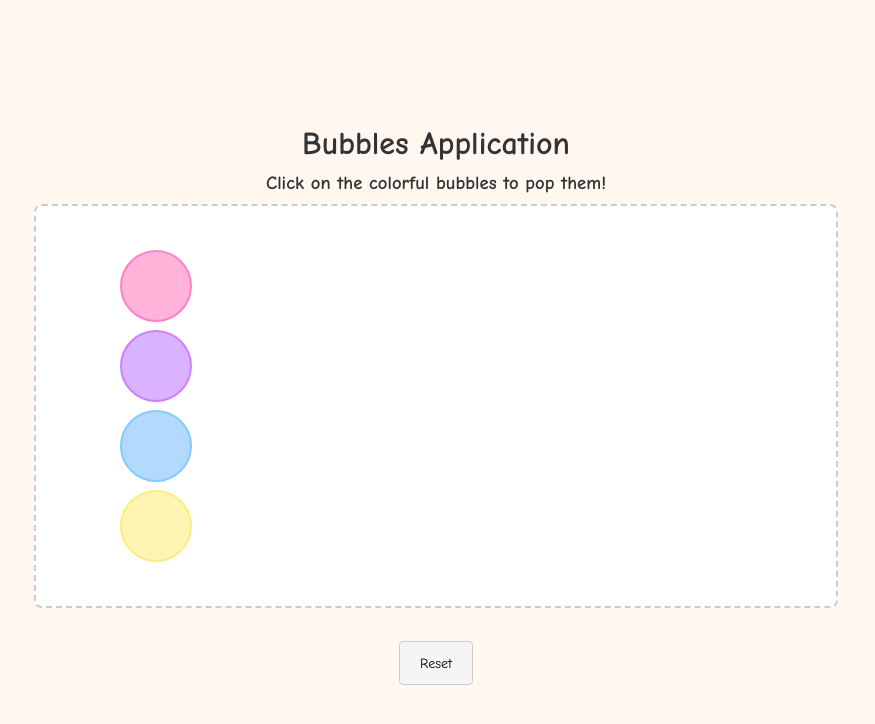
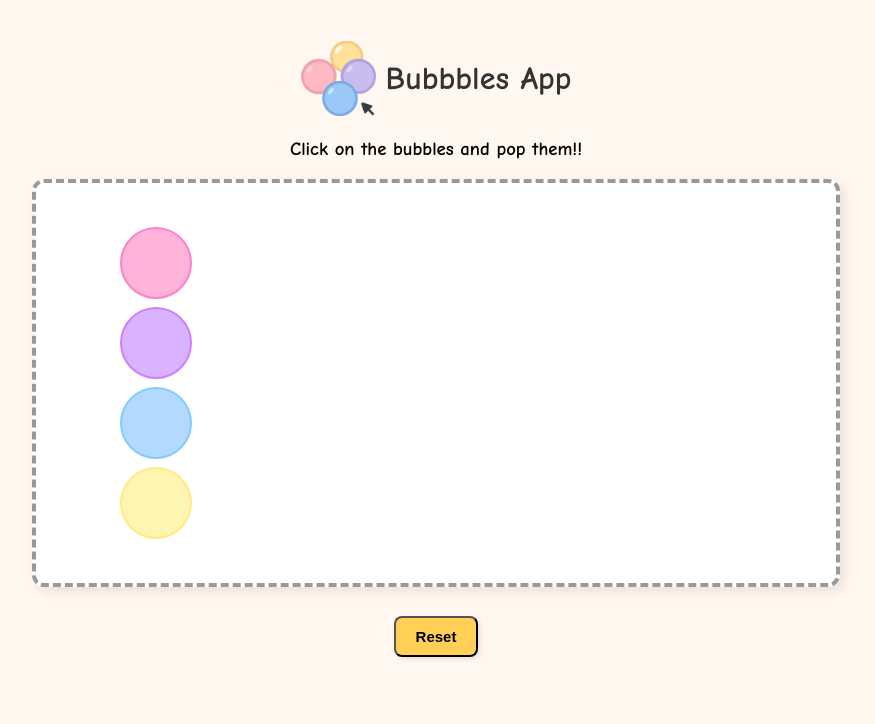
Before and after one commit to lakshu2702/bubbles_app, a plain HTML site: page index.html in a window 1280 px wide. Shown: the whole page, without its empty margins (204-1079 px from the left). Drawn offline with Linux system fonts and the light colour scheme.

Commit message:
Implement code changes to enhance functionality and improve performance

```diff
--- a/index.html
+++ b/index.html
@@ -1,70 +1,63 @@
 <!DOCTYPE html>
 <html lang="en">
   <head>
-    <meta charset="UTF-8">
-    <meta name="viewport" content="width=device-width, initial-scale=1.0">
+    <meta charset="UTF-8" />
+    <meta name="viewport" content="width=device-width, initial-scale=1.0" />
     <title>BuBbLeS App</title>
+    <link rel="icon" type="image/png" href="icon.png" />
     <style>
-        * {
-            box-sizing: border-box;
-        }
-        body{
+      body {
         margin: 0;
-            padding: 15px;
-            font-family: 'Comic Sans MS', cursive, sans-serif;
+        padding: 20px;
+        font-family: "Comic Sans MS", cursive, sans-serif;
         background-color: #fff7f0;
         text-align: center;
-            min-height: 100vh;
+      }
+      h1 {
+        color: #333;
+        font-weight: bold;
         display: flex;
-            flex-direction: column;
         align-items: center;
         justify-content: center;
+        gap: 10px;
       }
-        .container {
-            max-width: 100%;
-            width: 100%;
-            padding: 0 10px;
-        }
-        h1, h3{
-            color: #333;
-            font-weight: bold;
-            margin: 10px 0;
+      .logo {
+        width: 75px;
+        height: 75px;
       }
 
-        canvas{
-            border: 2px solid #ccc;
-            border-style: dashed;
+      canvas {
+        border: 4px dashed #999;
         background-color: #ffffff;
+        border-radius: 12px;
+        box-shadow: 4px 4px 12px rgba(0, 0, 0, 0.1);
+      }
+      button {
+        margin-top: 25px;
+        font-size: 15px;
         border-radius: 8px;
-            max-width: 100%;
-            height: auto;
-            display: block;
-            margin: 0 auto;
+        padding: 10px 20px;
+        background-color: #ffcf56;
+        cursor: pointer;
+        box-shadow: 2px 2px 5px rgba(0, 0, 0, 0.1);
+        font-weight: bolder;
       }
-        button{
-            margin-top: 15px;
-            font-size: 14px;
-            border: 1px solid #ccc;
-            border-radius: 4px;
-            padding: 12px 20px;
-            background-color: #f5f5f5;
-            cursor: pointer;
-            min-height: 44px;
-            font-family: inherit;
+      button:hover {
+        background-color: #ffd877;
+        font-weight: bold;
       }
-        button:hover{
-            background-color: #e6e6e6;
-        }
+
     </style>
   </head>
   <body>
-    <div class="container">
-        <h1>Bubbles Application</h1>
-        <h3>Click on the colorful bubbles to pop them!</h3>
-        <canvas id="bubblesCanvas" width="800" height="400"></canvas>
-        <br>
+    <h1>
+      <img src="icon.png" alt="Bubbles Icon" class="logo" />
+      Bubbbles App
+    </h1>
+<h3>Click on the bubbles and pop them!!</h3>
+    <canvas id="bubblesCanvas" width="600" height="300"></canvas>
+    <br />
     <button onclick="resetCanvas()">Reset</button>
-    </div>
     <script src="index.js"></script>
   </body>
 </html>
```
Also changed, not shown: icon.png (added). Lines whose indentation alone changed are shown as unchanged.
